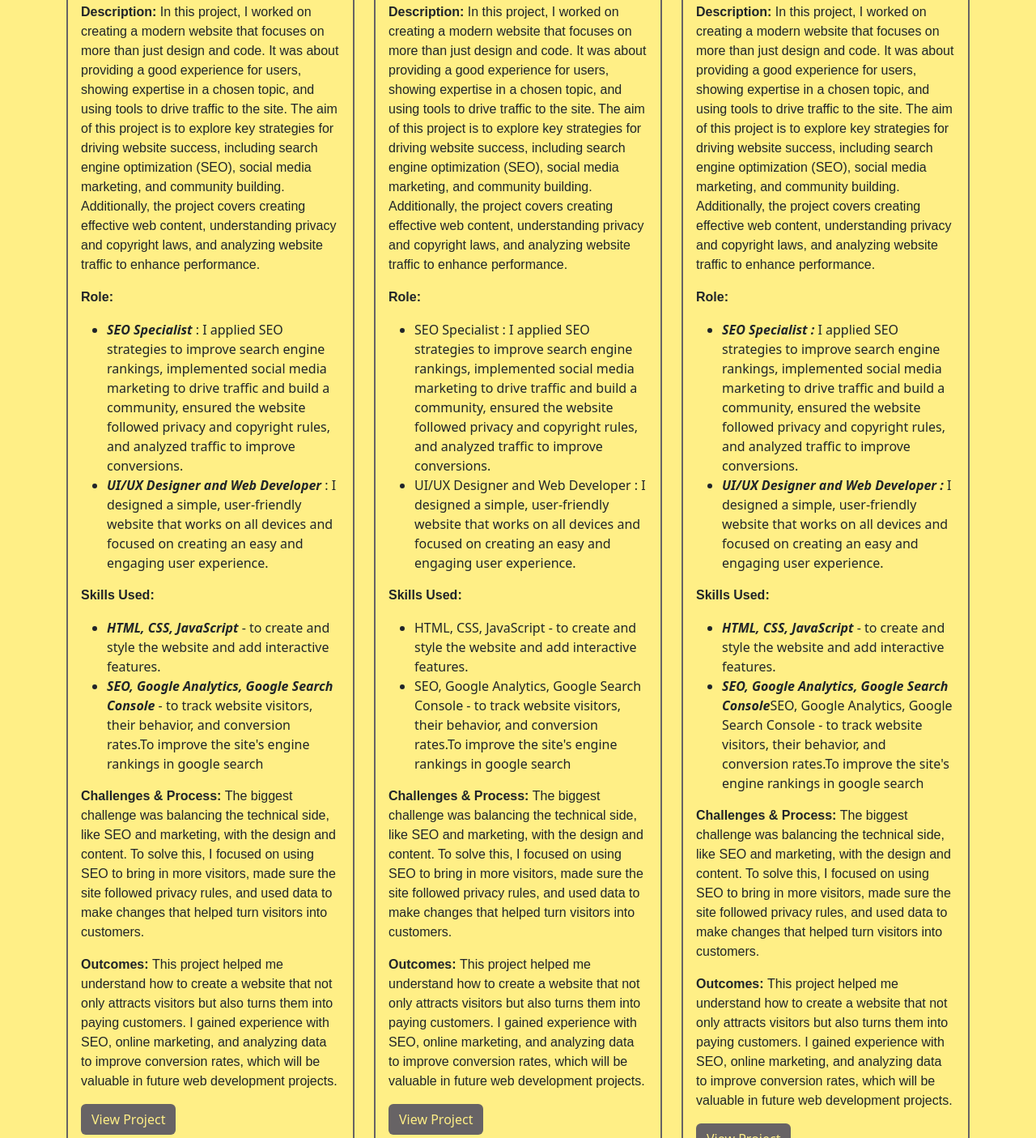
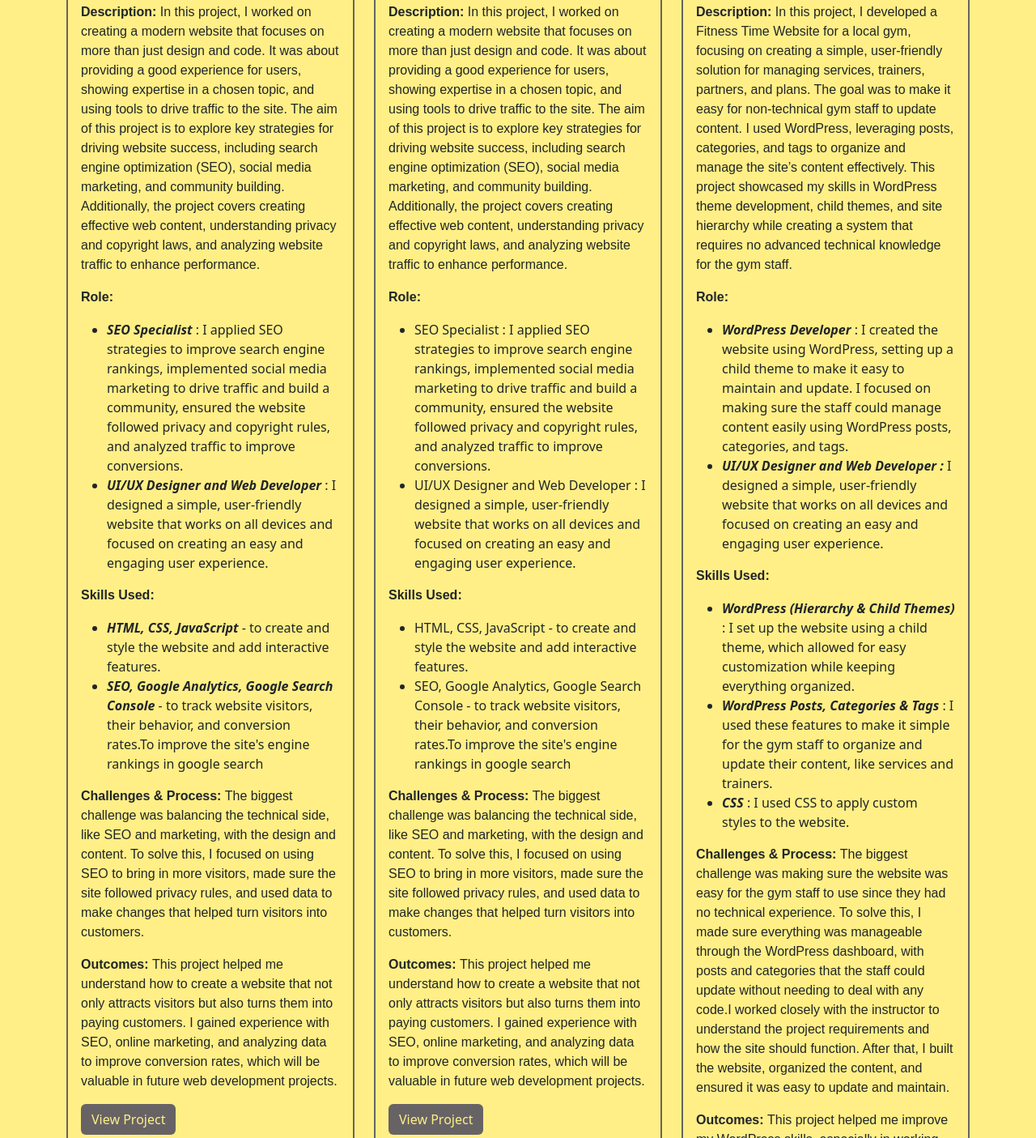
Before and after one commit to hagustin2/hersheyagustin-web-portfolio, a plain HTML site: page about-me.html in a window 1280 px wide. Shown: the part 6934-8339 px from the top of the page at 81% size. Drawn offline with nearby package versions, Linux system fonts and the light colour scheme; a web font is replaced by a local one.

Commit message:
Update about-me.html

```diff
--- a/about-me.html
+++ b/about-me.html
@@ -360,8 +360,8 @@
                     </p>
                     <p><strong>Skills Used:</strong>
                       <ul>
-                        <li><span class="myskills">HTML, CSS, JavaScript</span> - to create and style the website and add interactive features.</li>
-                        <li><span class="myskills">SEO, Google Analytics, Google Search Console</span> - to track website visitors, their behavior, and conversion rates.To improve the site's engine rankings in google search</li>
+                        <li><span class="myskills">HTML, CSS, JavaScript</span> : to create and style the website and add interactive features.</li>
+                        <li><span class="myskills">SEO, Google Analytics, Google Search Console</span> : to track website visitors, their behavior, and conversion rates while enhancing the site's engine rankings in google search.</li>
                       </ul>
                     </p>
                     <p><strong>Challenges & Process: </strong>The biggest challenge was balancing the technical side, like SEO and marketing, with the design and content. To solve this, I focused on using SEO to bring in more visitors, made sure the site followed privacy rules, and used data to make changes that helped turn visitors into customers.</p>
@@ -486,22 +486,23 @@
                     <img class="card-img-top" src="img/fitness-time.png" alt="FitnessTime Porject">
                     <div class="card-body">
                       <h5 class="card-title pb-5">FitnessTime</h5>
-                      <p><strong>Description:</strong> In this project, I worked on creating a modern website that focuses on more than just design and code. It was about providing a good experience for users, showing expertise in a chosen topic, and using tools to drive traffic to the site. The aim of this project is to explore key strategies for driving website success, including search engine optimization (SEO), social media marketing, and community building. Additionally, the project covers creating effective web content, understanding privacy and copyright laws, and analyzing website traffic to enhance performance.</p>
+                      <p><strong>Description:</strong> In this project, I developed a Fitness Time Website for a local gym, focusing on creating a simple, user-friendly solution for managing services, trainers, partners, and plans. The goal was to make it easy for non-technical gym staff to update content. I used WordPress, leveraging posts, categories, and tags to organize and manage the site’s content effectively. This project showcased my skills in WordPress theme development, child themes, and site hierarchy while creating a system that requires no advanced technical knowledge for the gym staff.</p>
                       <p><strong>Role:</strong>
                         <ul>
-                          <li><span class="myroles">SEO Specialist :</span>  I applied SEO strategies to improve search engine rankings, implemented social media marketing to drive traffic and build a community, ensured the website followed privacy and copyright rules, and analyzed traffic to improve conversions. </li>
+                          <li><span class="myroles">WordPress Developer</span> :  I created the website using WordPress, setting up a child theme to make it easy to maintain and update. I focused on making sure the staff could manage content easily using WordPress posts, categories, and tags. </li>
                           <li><span class="myroles">UI/UX Designer and Web Developer :</span> I designed a simple, user-friendly website that works on all devices and focused on creating an easy and engaging user experience.</li>
                         </ul>
                       </p>
                       <p><strong>Skills Used:</strong>
                         <ul>
-                          <li><span class="myskills">HTML, CSS, JavaScript</span> - to create and style the website and add interactive features.</li>
-                          <li><span class="myskills">SEO, Google Analytics, Google Search Console</span>SEO, Google Analytics, Google Search Console - to track website visitors, their behavior, and conversion rates.To improve the site's engine rankings in google search</li>
+                          <li><span class="myskills">WordPress (Hierarchy & Child Themes)</span> :  I set up the website using a child theme, which allowed for easy customization while keeping everything organized.</li>
+                          <li><span class="myskills">WordPress Posts, Categories & Tags</span> : I used these features to make it simple for the gym staff to organize and update their content, like services and trainers.</li>
+                          <li><span class="myskills">CSS</span> : I used CSS to apply custom styles to the website.</li>
                         </ul>
                       </p>
-                      <p><strong>Challenges & Process: </strong>The biggest challenge was balancing the technical side, like SEO and marketing, with the design and content. To solve this, I focused on using SEO to bring in more visitors, made sure the site followed privacy rules, and used data to make changes that helped turn visitors into customers.</p>
-                      <p><strong>Outcomes: </strong>This project helped me understand how to create a website that not only attracts visitors but also turns them into paying customers. I gained experience with SEO, online marketing, and analyzing data to improve conversion rates, which will be valuable in future web development projects.</p>
-                      <button class="btn"><a href="https://passiveincomeprintables.netlify.app/">View Project</a></button>
+                      <p><strong>Challenges & Process: </strong>The biggest challenge was making sure the website was easy for the gym staff to use since they had no technical experience. To solve this, I made sure everything was manageable through the WordPress dashboard, with posts and categories that the staff could update without needing to deal with any code.I worked closely with the instructor to understand the project requirements and how the site should function. After that, I built the website, organized the content, and ensured it was easy to update and maintain.</p>
+                      <p><strong>Outcomes: </strong>This project helped me improve my WordPress skills, especially in working with themes and content management. It also taught me how to design a website that is easy for non-technical users to manage. The gym now has a website that they can easily update, and it provides a good experience for both the staff and their clients.</p>
+                      <button class="btn"><a href="https://hagustin2.dmitstudent.ca/assignment2/">View Project</a></button>
                       <p><strong>Role:</strong> Back-end Developer, Server-side scripting</p>
                       <p><strong>Skills Used:</strong> PHP, SQL </p>
                     </div>
```
